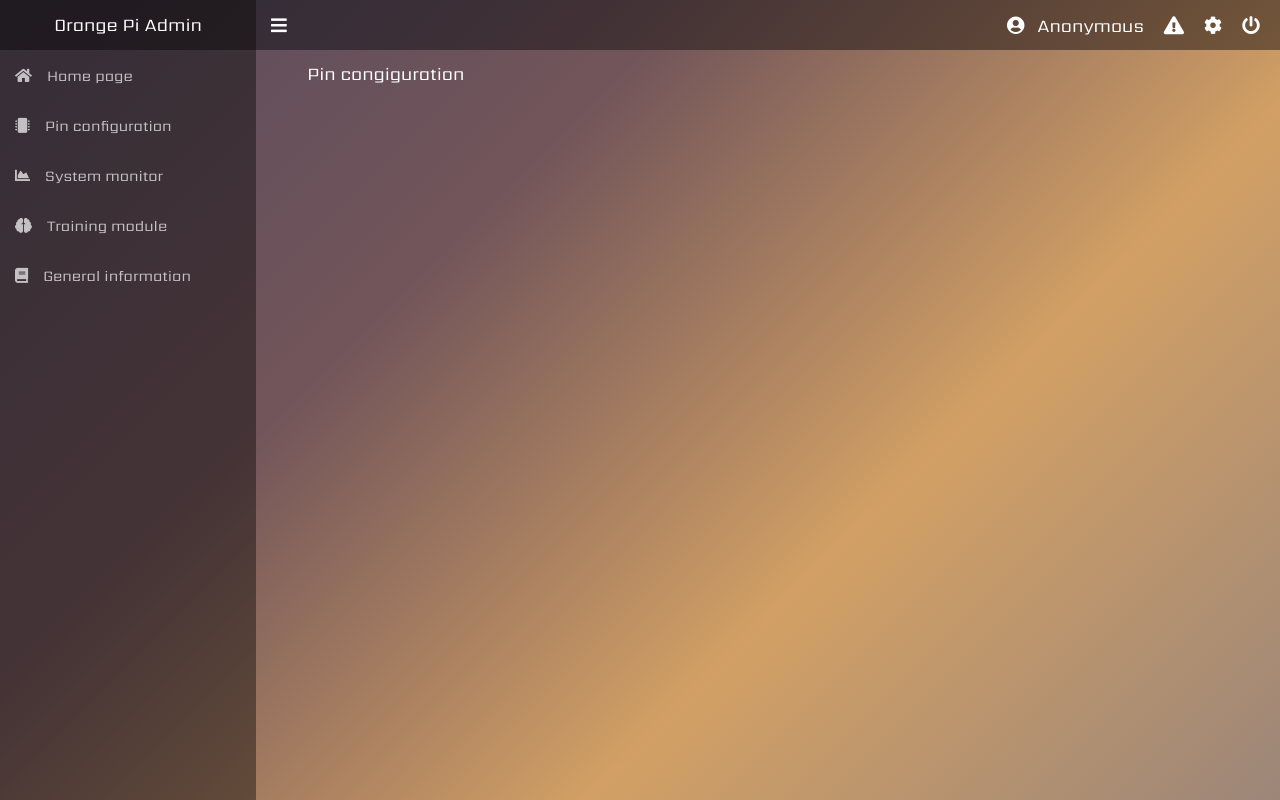
After one commit to VizanArkonin/OrangeTree, a Flask app: template templates/general/index.html in a window 1280 px wide. The commit adds this page. Run offline with Flask 2, Linux system fonts and the light colour scheme; the template is opened without the code that fills it, so the values that code supplies are empty.

Commit message:
- Preparing and creating a home page

```diff
--- a/templates/base.html
+++ b/templates/base.html
@@ -38,15 +38,21 @@
                     </a>
                 </li>
                 <li class="aside-hover">
-                    <a href="#">
-                    <i class="fas fa-chart-area"></i>
-                    <span>System monitor</span>
+                    <a href="general/index.html">
+                    <i class="fas fa-home"></i>
+                    <span>Home page</span>
+                    </a>
+                </li>
+                <li class="aside-hover">
+                    <a href="general/gpio.html">
+                    <i class="fas fa-microchip"></i>
+                    <span>Pin configuration</span>
                     </a>
                 </li>
                 <li class="aside-hover">
                     <a href="#">
-                    <i class="fas fa-microchip"></i>
-                    <span>Pin configuration</span>
+                    <i class="fas fa-chart-area"></i>
+                    <span>System monitor</span>
                     </a>
                 </li>
                 <li class="aside-hover">
@@ -88,12 +94,6 @@
                         </a>
                     </li>
                     <li>
-                        <a href="#">
-                        <i class="fas fa-thermometer-full"></i>
-                        <span id="temp">54 C°</span>
-                        </a>
-                    </li>
-                    <li>
                         <a href="#"><i class="fas fa-exclamation-triangle"></i></a>
                     </li>
                     <li>
--- /dev/null
+++ b/templates/general/index.html
@@ -0,0 +1,9 @@
+{% extends 'base.html' %}
+
+{% block content %}
+
+    <div class="head-info">
+        <span>Pin congiguration</span>
+    </div>
+
+{% endblock %}
```
